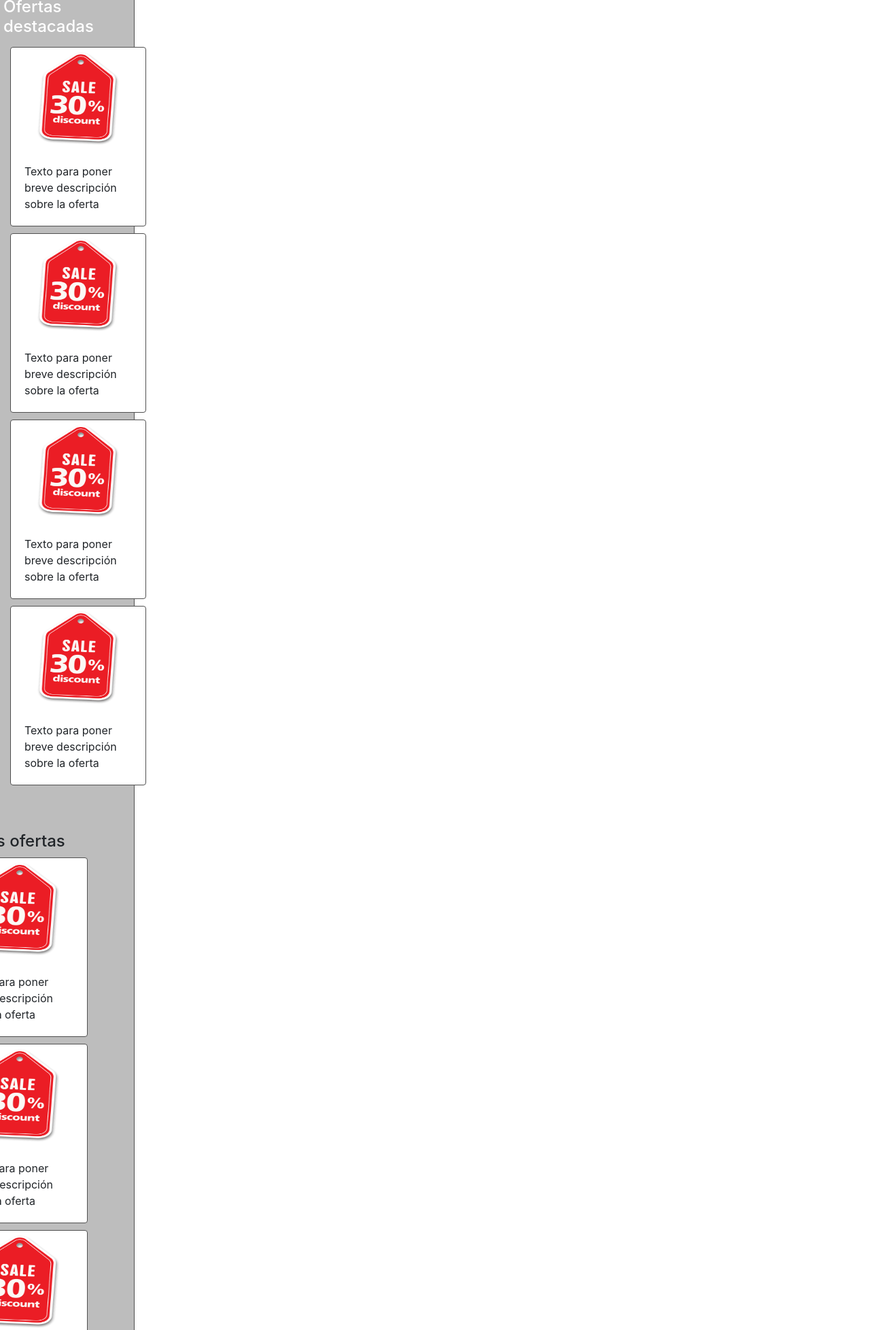
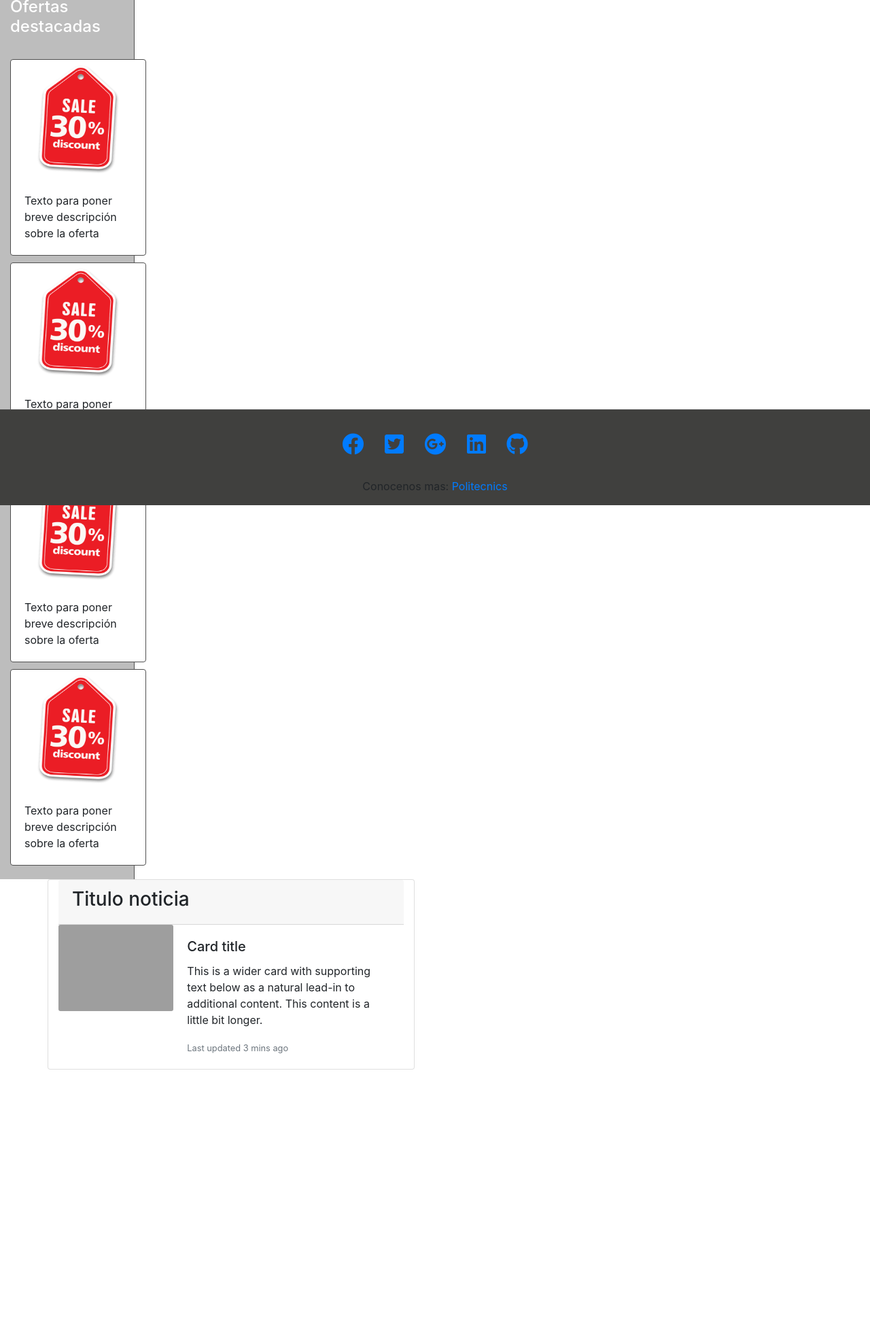
Before and after one commit to ericfernandez37/Projecte.github.io, a PHP site: page /landingpage.php in a window 1280 px wide. Shown: the part 57-2013 px from the top of the page at 68% size. After the commit the page ends 1630 px from the top, so only its background shows below. Run offline with PHP 8.4, Linux system fonts and the light colour scheme; grey boxes are pictures that could not be loaded.

Commit message:
Cambios en la landing

```diff
--- a/assets/css/csslanding.css
+++ b/assets/css/csslanding.css
@@ -7,12 +7,8 @@
 }
 
 #Ofertas1{
-    margin-left: 5px;
+    margin-left: 15px;
     color: #ffffff;
-}
-
-.row{
-    width: 100%;
 }
 
 #menu{
@@ -23,13 +19,5 @@
     margin-top: 10px;
     border-color:  #505050 !important;
     width: 200px;
+    float: center;
 }
-
-#sidebar-derecho{
-    height: 100%;
-    background-color: #BDBDBD;
-    padding-top: 53px;
-    border-color: #505050 !important;
-    padding-bottom: 5px;
-    float: right;
-}
--- a/landingpage.php
+++ b/landingpage.php
@@ -41,143 +41,47 @@
     </nav>
 
 
-      <div class="row">
-        <div class="col-sm-2 col-row border-right" id="sidebar-izquierdo">
+      <div class="row justify-content-start col-sm-2 col-lg-2 border-right" id="sidebar-izquierdo">
+
         <div id="Ofertas1">
           <h4>Ofertas destacadas</h4>
         </div>
+
         <div id="menu">
+
           <div class="card border" id="cardoferta">
-              <img src="img/30-porciento.png" class="card-img-top" height="150px" width="100px">
+            <img src="assets/img/30-porciento.png" class="card-img-top" height="175px" width="150px">
+
             <div class="card-body">
               <p class="card-text">Texto para poner breve descripción sobre la oferta</p>
-              </div>
-            </div>
-            <div class="card border" id="cardoferta">
-              <img src="assets/img/30-porciento.png" class="card-img-top" height="150px" width="100px">
-              <div class="card-body">
-                <p class="card-text">Texto para poner breve descripción sobre la oferta</p>
-              </div>
-            </div>
-            <div class="card border" id="cardoferta">
-              <img src="assets/img/30-porciento.png" class="card-img-top" height="150px" width="100px">
-              <div class="card-body">
-                <p class="card-text">Texto para poner breve descripción sobre la oferta</p>
-              </div>
-            </div>
-            <div class="card border " id="cardoferta">
-              <img src="assets/img/30-porciento.png" class="card-img-top" height="150px" width="100px">
-              <div class="card-body">
-                <p class="card-text">Texto para poner breve descripción sobre la oferta</p>
-              </div>
-            </div>
-          </div>
-
-
-
-
-
-          <div id="sidebar-derecho">
-
-            <div id="Ofertas2">
-
-              <h4>Nuevas ofertas</h4>
-
-            </div>
-
-            <div id="menu2">
-
-              <div class="card border" style="width: 13rem;" id="cardoferta">
-
-                <img src="img/30-porciento.png" class="card-img-top" height="150px" width="100px">
-
-                <div class="card-body">
-
-                  <p class="card-text">Texto para poner breve descripción sobre la oferta</p>
-
             </div>
 
           </div>
 
-              <div class="card border" id="cardoferta" style="width: 13rem;">
+          <div class="card border" id="cardoferta">
 
-                <img src="img/30-porciento.png" class="card-img-top" height="150px" width="100px">
+            <img src="assets/img/30-porciento.png" class="card-img-top" height="175px" width="150px">
 
             <div class="card-body">
-
               <p class="card-text">Texto para poner breve descripción sobre la oferta</p>
-
             </div>
 
           </div>
 
-              <div class="card border" id="cardoferta" style="width: 13rem;">
+          <div class="card border" id="cardoferta">
 
-                <img src="img/30-porciento.png" class="card-img-top" height="150px" width="100px">
+            <img src="assets/img/30-porciento.png" class="card-img-top" height="175px" width="150px">
 
             <div class="card-body">
-
               <p class="card-text">Texto para poner breve descripción sobre la oferta</p>
-
             </div>
 
           </div>
 
-              <div class="card border" id="cardoferta" style="width: 13rem;">
+          <div class="card border " id="cardoferta">
 
-                <img src="img/30-porciento.png" class="card-img-top" height="150px" width="100px">
+            <img src="assets/img/30-porciento.png" class="card-img-top" height="175px" width="150px">
 
-                <div class="card-body">
-
-                  <p class="card-text">Texto para poner breve descripción sobre la oferta</p>
-
-                </div>
-
-              </div>
-
-
-      </div>
-
-      <div class="card col-sm-10 col-lg-10 col-row" style="max-width: 540px;">
-        <div class="card-header"><h3>Titulo noticia</h3></div>
-        <div class="row no-gutters">
-          <div class="col-md-4">
-            <img src="..." class="card-img" alt="...">
-          </div>
-          <div class="col-md-8">
-            <div class="card-body">
-              <h5 class="card-title">Card title</h5>
-              <p class="card-text">This is a wider card with supporting text below as a natural lead-in to additional content. This content is a little bit longer.</p>
-              <p class="card-text"><small class="text-muted">Last updated 3 mins ago</small></p>
-            </div>
-          </div>
-        </div>
-      </div>
-      <div class="col-sm-2 col-row col-lg-2 border-left" id="sidebar-derecho">
-        <div id="Ofertas1">
-          <h4>Ofertas destacadas</h4>
-        </div>
-        <div id="menu">
-          <div class="card border" id="cardoferta">
-            <img src="assets/img/30-porciento.png" class="card-img-top" height="150px" width="100px">
-            <div class="card-body">
-              <p class="card-text">Texto para poner breve descripción sobre la oferta</p>
-            </div>
-          </div>
-          <div class="card border" id="cardoferta">
-            <img src="assets/img/30-porciento.png" class="card-img-top" height="150px" width="100px">
-            <div class="card-body">
-              <p class="card-text">Texto para poner breve descripción sobre la oferta</p>
-            </div>
-          </div>
-          <div class="card border" id="cardoferta">
-            <img src="assets/img/30-porciento.png" class="card-img-top" height="150px" width="100px">
-            <div class="card-body">
-              <p class="card-text">Texto para poner breve descripción sobre la oferta</p>
-            </div>
-          </div>
-          <div class="card border " id="cardoferta">
-            <img src="assets/img/30-porciento.png" class="card-img-top" height="150px" width="100px">
             <div class="card-body">
               <p class="card-text">Texto para poner breve descripción sobre la oferta</p>
             </div>
@@ -188,10 +92,45 @@
 
       </div>
 
+
+      <div class="container">
+
+      <div class="row justify-content-center card col-sm-10 col-lg-10" style="max-width: 540px;">
+
+        <div class="card-header"><h3>Titulo noticia</h3></div>
+
+        <div class="row no-gutters">
+
+          <div class="col-md-4">
+
+            <img src="..." class="card-img" alt="...">
+
           </div>
 
+          <div class="col-md-8">
+
+            <div class="card-body">
+
+              <h5 class="card-title">Card title</h5>
+
+              <p class="card-text">This is a wider card with supporting text below as a natural lead-in to additional content. This content is a little bit longer.</p>
+
+              <p class="card-text"><small class="text-muted">Last updated 3 mins ago</small></p>
+
+            </div>
+
+          </div>
+
+        </div>
+
+      </div>
+
+    </div>
+
+
+
     <!-- Footer -->
-    <footer class="font-small pt-4 border-top" id="footer">
+    <footer class="font-small pt-4 border-top fixed-bottom" id="footer">
       <!-- Call to action -->
 
       <!-- Social buttons -->
```
Also changed, not shown: 1 other file. Lines whose indentation alone changed are shown as unchanged.
